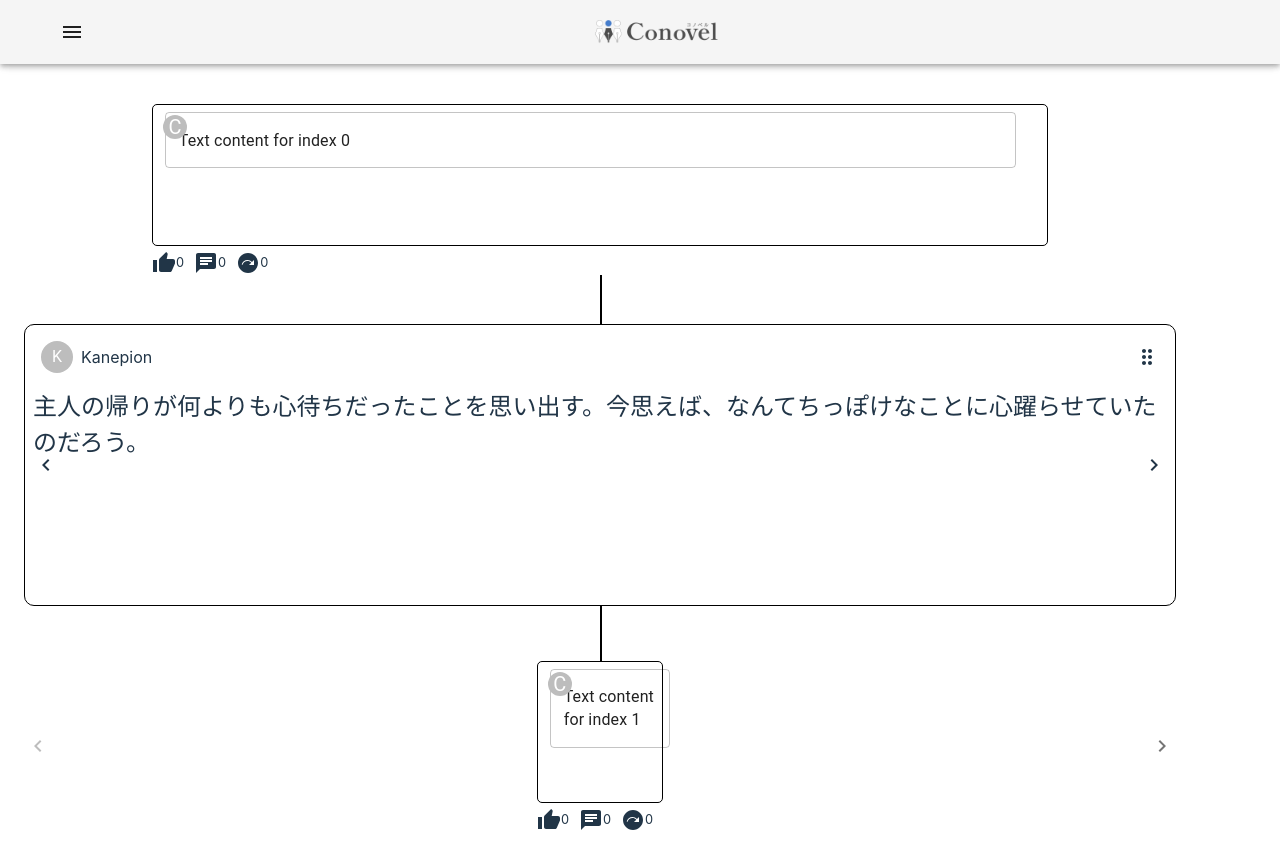
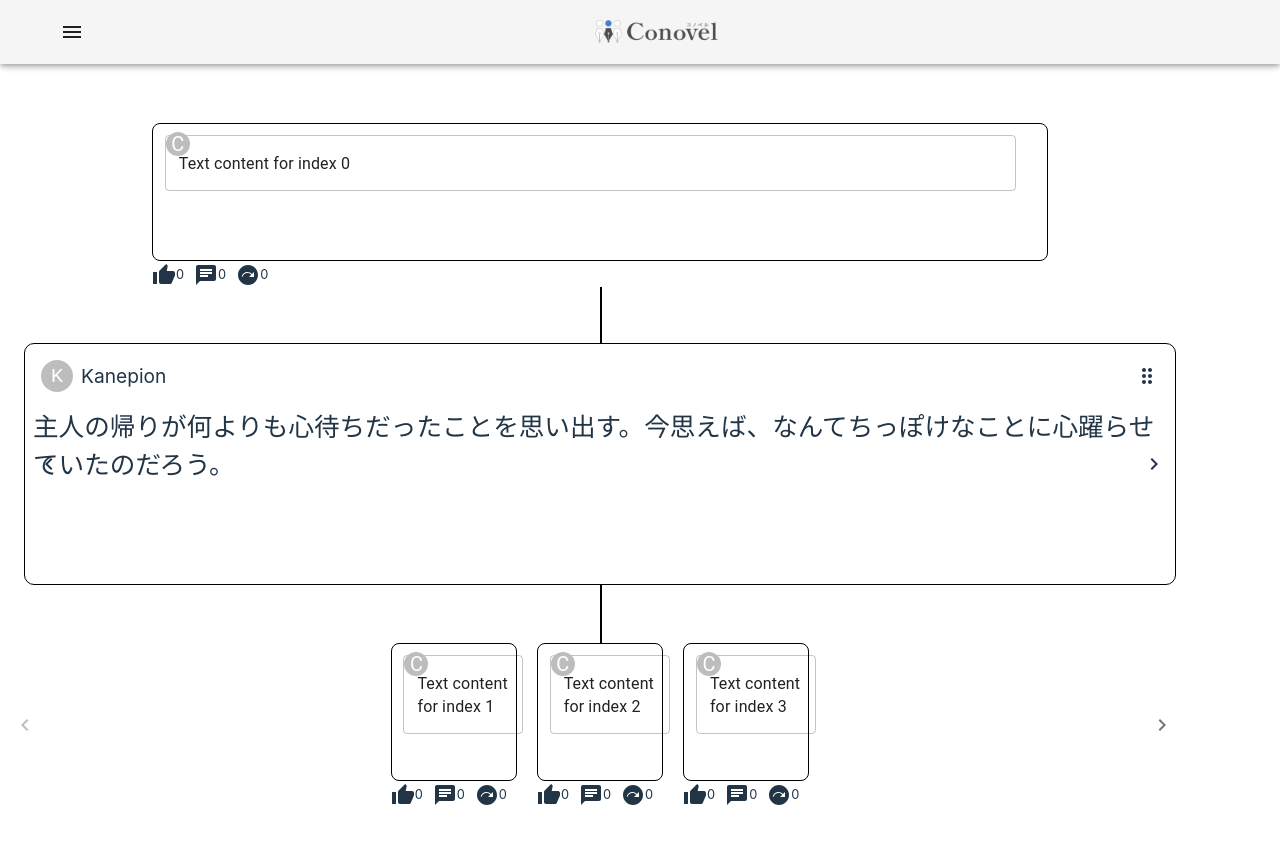
Before and after one commit to Conovel/frontend, a React (Vite) app: page / in a window 1280 px wide. After the commit the page ends 845 px from the top, so only its background shows below. Built offline with nearby package versions, Linux system fonts and the light colour scheme; the HTML template or start-up script is replaced by a standard one.

Commit message:
細かな表示の調整

```diff
--- a/src/components/novelcard/NovelCard.tsx
+++ b/src/components/novelcard/NovelCard.tsx
@@ -39,8 +39,8 @@ const NovelCard: React.FC<NovelCardProps> = ({
       <Box
         sx={{
           border: '1px solid #000',
-          padding: '10px',
-          borderRadius: '5px',
+          padding: '1vh 1vw',
+          borderRadius: '1vh',
         }}
       >
         {/* 小説のテキストを表示するテキストボックス */}
@@ -60,6 +60,7 @@ const NovelCard: React.FC<NovelCardProps> = ({
               readOnly: true,
             }}
             sx={{
+              marginTop: '0.5vh',
               textAlign: 'left',
               alignItems: 'center',
               position: 'absolute',
@@ -76,7 +77,7 @@ const NovelCard: React.FC<NovelCardProps> = ({
         sx={{
           display: 'flex',
           justifyContent: 'flex-start',
-          marginTop: '5px',
+          marginTop: '0.2vh',
         }}
       >
         <>
--- a/src/features/NovelView/ChildrenPanel.tsx
+++ b/src/features/NovelView/ChildrenPanel.tsx
@@ -56,7 +56,7 @@ const Next: React.FC<NextProps> = ({
       <Box
         sx={{
           position: 'absolute',
-          left: '2vw',
+          left: '1vw',
           display: 'flex',
           alignItems: 'center',
         }}
@@ -75,7 +75,7 @@ const Next: React.FC<NextProps> = ({
           overflow: 'hidden',
         }}
       >
-        {Array.from({ length: 1 }, (_, index) => {
+        {Array.from({ length: 3 }, (_, index) => {
           const textIndex = startIndex + index + 1;
           return textIndex <= textCount ? (
             <Box
--- a/src/features/NovelView/MainPanel.tsx
+++ b/src/features/NovelView/MainPanel.tsx
@@ -45,7 +45,7 @@ const MainPanel: React.FC<MainPanelProps> = ({
         sx={{
           cursor: 'pointer',
           position: 'absolute',
-          left: '10px',
+          left: '1vw',
           top: '50%',
           transform: 'translateY(-50%)',
           zIndex: 3,
@@ -64,7 +64,7 @@ const MainPanel: React.FC<MainPanelProps> = ({
               textAlign: 'left',
               border: '1px solid #000',
               borderRadius: '10px',
-              height: '35vh',
+              height: '30vh',
               alignItems: 'center',
               zIndex: 2,
               overflowY: 'auto',
@@ -79,10 +79,10 @@ const MainPanel: React.FC<MainPanelProps> = ({
               }}
             >
               <Box sx={{ display: 'flex', alignItems: 'center' }}>
-                <Avatar sx={{ fontSize: '1.0rem', width: 32, height: 32 }}>
+                <Avatar sx={{ fontSize: '1.2rem', width: 32, height: 32 }}>
                   {panel.userName.charAt(0)}
                 </Avatar>
-                <Box sx={{ marginLeft: '1vh', fontSize: '1.0rem' }}>
+                <Box sx={{ marginLeft: '1vh', fontSize: '1.2rem' }}>
                   {panel.userName}
                 </Box>
               </Box>
@@ -94,7 +94,7 @@ const MainPanel: React.FC<MainPanelProps> = ({
                 }}
               />
             </Box>
-            <p style={{ margin: '1vh 1vh', fontSize: '1.5rem' }}>
+            <p style={{ margin: '1vh 1vh', fontSize: '1.6rem' }}>
               {panel.sentence}
             </p>
             {showIcons && (
```
